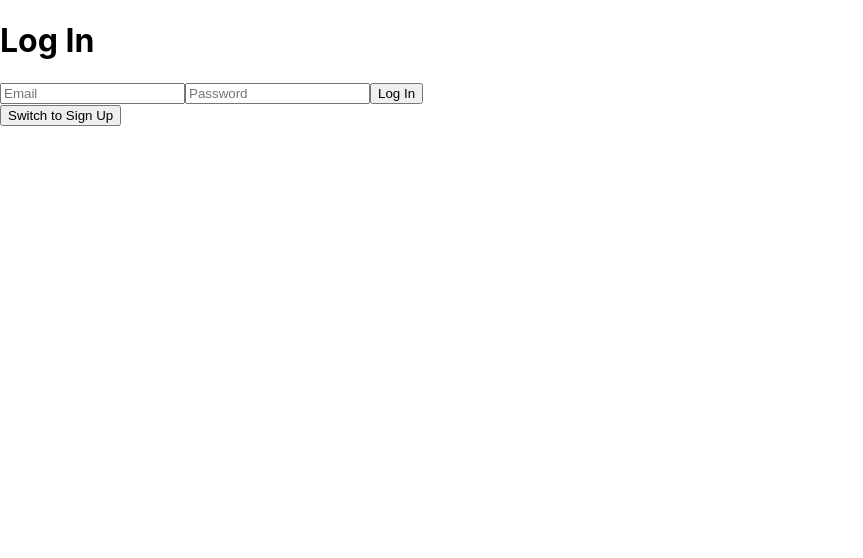
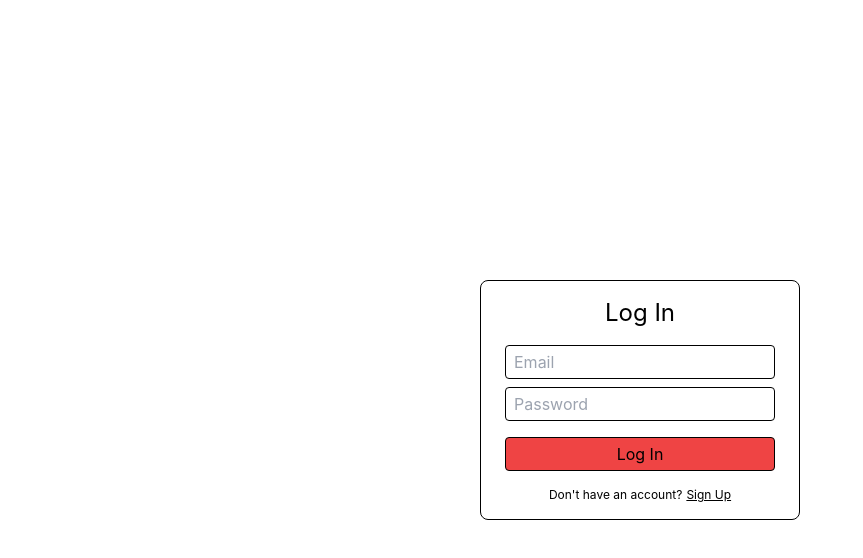
Before and after one commit to mccedddy/my-wallet, a React (Create React App) app: page / in a window 1280 px wide. Shown: the top 558 px of the page, without its empty margins (0-863 px from the left). Built offline with nearby package versions, Linux system fonts and the light colour scheme; no server answers.

Commit message:
initialized tailwind and added styes to auth form

```diff
--- a/package.json
+++ b/package.json
@@ -35,5 +35,8 @@
       "last 1 firefox version",
       "last 1 safari version"
     ]
+  },
+  "devDependencies": {
+    "tailwindcss": "^3.4.8"
   }
 }
--- a/src/components/AuthForm.js
+++ b/src/components/AuthForm.js
@@ -26,9 +26,10 @@ const AuthForm = ({ handleSignUp, handleLogIn }) => {
   };
 
   return (
-    <div>
-      <h1>{isLogin ? "Log In" : "Sign Up"}</h1>
-      <form onSubmit={handleSubmit}>
+    <div className="h-screen w-screen flex justify-center items-center">
+      <div className="w-10/12 md:w-6/12 lg:w-3/12 border border-black flex flex-col justify-center items-center gap-2 py-4 px-6 rounded-lg">
+        <h1 className="text-2xl mb-2">{isLogin ? "Log In" : "Sign Up"}</h1>
+        <form onSubmit={handleSubmit} className="w-full flex flex-col gap-2">
           {!isLogin && (
             <input
               type="text"
@@ -36,6 +37,7 @@ const AuthForm = ({ handleSignUp, handleLogIn }) => {
               value={username}
               onChange={(e) => setUsername(e.target.value)}
               required
+              className="border border-black rounded py-1 px-2"
             />
           )}
           <input
@@ -44,6 +46,7 @@ const AuthForm = ({ handleSignUp, handleLogIn }) => {
             value={email}
             onChange={(e) => setEmail(e.target.value)}
             required
+            className="border border-black rounded py-1 px-2"
           />
           <input
             type="password"
@@ -51,12 +54,31 @@ const AuthForm = ({ handleSignUp, handleLogIn }) => {
             value={password}
             onChange={(e) => setPassword(e.target.value)}
             required
+            className="border border-black rounded py-1 px-2"
           />
-        <button type="submit">{isLogin ? "Log In" : "Sign Up"}</button>
+          <button
+            type="submit"
+            className="border border-black rounded py-1 px-2 mt-2 bg-red-500"
+          >
+            {isLogin ? "Log In" : "Sign Up"}
+          </button>
         </form>
-      <button onClick={toggleForm}>
-        {isLogin ? "Switch to Sign Up" : "Switch to Log In"}
+        {isLogin ? (
+          <div className="flex gap-1 mt-2">
+            <p className="text-xs">Don't have an account?</p>
+            <button onClick={toggleForm} className="underline text-xs">
+              Sign Up
             </button>
+          </div>
+        ) : (
+          <div className="flex gap-1 mt-2">
+            <p className="text-xs">Already have an account?</p>
+            <button onClick={toggleForm} className="underline text-xs">
+              Log In
+            </button>
+          </div>
+        )}
+      </div>
     </div>
   );
 };
--- a/src/components/Home.js
+++ b/src/components/Home.js
@@ -2,7 +2,7 @@ import React from "react";
 
 const Home = ({ user, handleLogOut }) => {
   return (
-    <div>
+    <div className="h-screen w-screen bg-red">
       <h1>Welcome, {user.email}</h1>
       <button onClick={handleLogOut}>Log Out</button>
     </div>
--- /dev/null
+++ b/tailwind.config.js
@@ -0,0 +1,7 @@
+module.exports = {
+  content: ["./src/**/*.{js,jsx,ts,tsx}"],
+  theme: {
+    extend: {},
+  },
+  plugins: [],
+};
```
Also changed, not shown: src/index.css (+7 -3 lines), 1 other file (tests, documents, lock files or other folders). Lines whose indentation alone changed are shown as unchanged.
